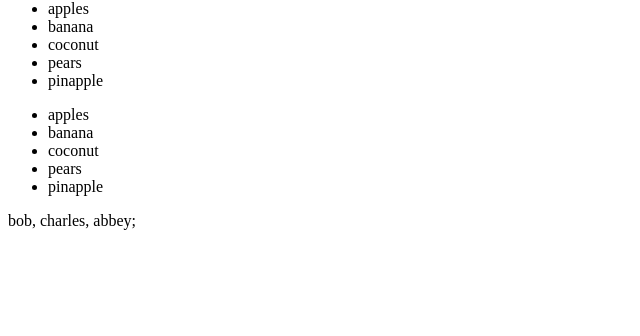
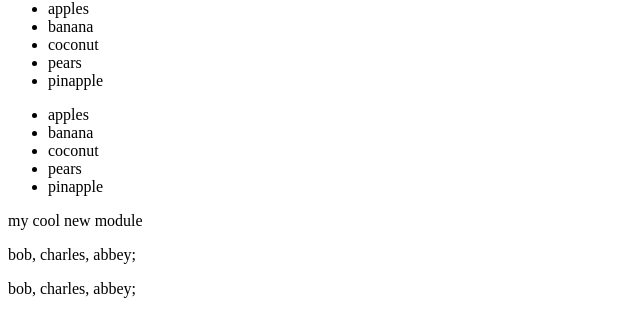
Before and after one commit to hobostation/newGitTest, a plain HTML site: page index.html in a window 1280 px wide. Shown: the part 44-380 px from the top of the page, without its empty margins (0-640 px from the left). Drawn offline with Linux system fonts and the light colour scheme.

Commit message:
addedd news module

```diff
--- a/index.html
+++ b/index.html
@@ -25,8 +25,13 @@
 
 </ul>
 
+<module-one>
+<div>my cool new module</div>
+<module-one>
+
+
 <p> bob, charles, abbey; </p>
-
+<p> bob, charles, abbey; </p>
 
 <body>
 </body>
```
